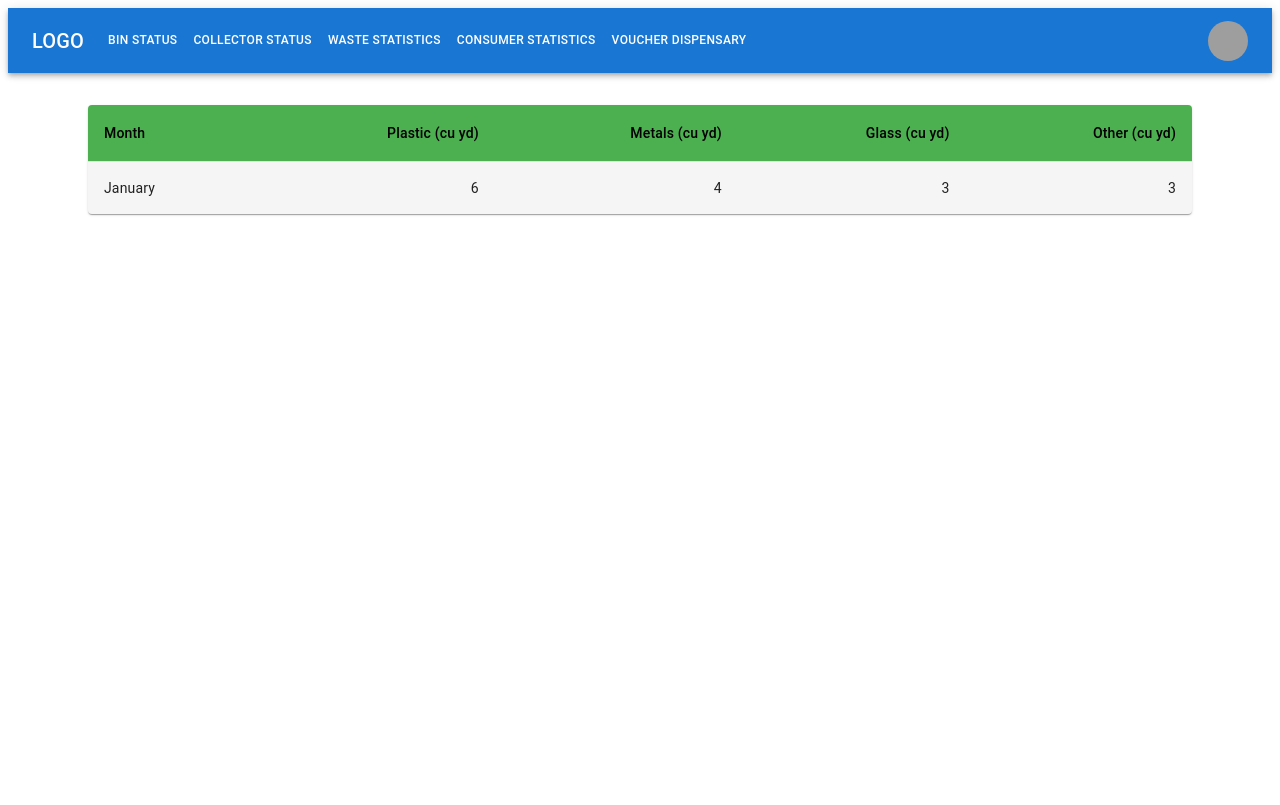
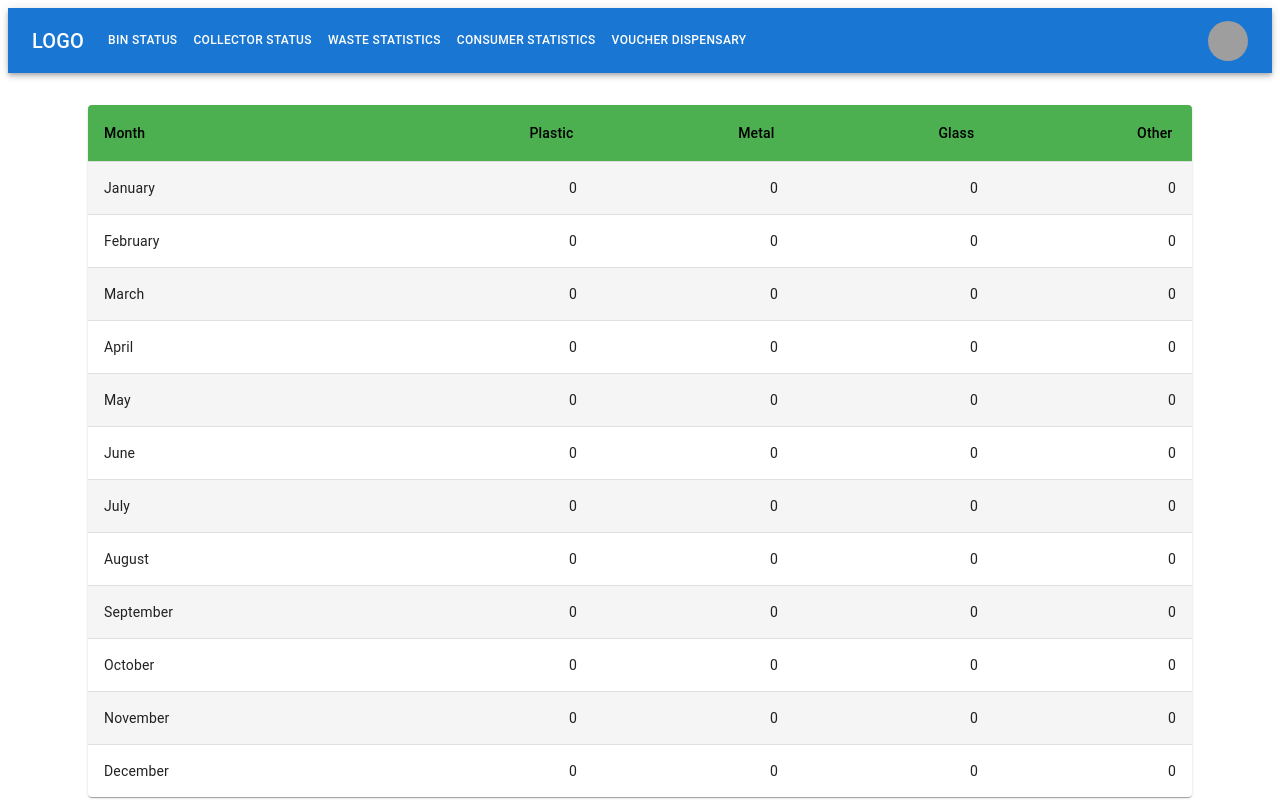
Before and after one commit to tuanle99/EWCE, a React (Create React App) app in the folder client/: page /ewce/WasteStats in a window 1280 px wide. Built offline with nearby package versions, Linux system fonts and the light colour scheme; grey boxes are pictures that could not be loaded.

Commit message:
Update WasteStats.js
Waste Statistics Page display state of data stored in the database.

```diff
--- a/client/src/pages/WasteStats.js
+++ b/client/src/pages/WasteStats.js
@@ -1,4 +1,4 @@
-import React, { useState } from "react";
+import React, { useEffect, useState } from "react";
 import { styled } from '@mui/material/styles';
 import Table from '@mui/material/Table';
 import TableBody from '@mui/material/TableBody';
@@ -39,35 +39,40 @@ const StyledTableRow = styled(TableRow)(({ theme }) => ({
   },
 }));
 
-
-
-function createData(month, plastic, metal, glass, other, year) {
-  return { month, plastic, metal, glass, other, year };
+function createNewData(month, plastic, metal, glass, other) {
+  return { month, plastic, metal, glass, other };
 }
 
-const wasteData = [
-  createData('January', 5, 6, 3, 2, 2021),
-  createData('February', 6, 3, 5, 3, 2021),
-  createData('March', 5, 4, 5, 2, 2021),
-  createData('April', 5, 6, 2, 3, 2021),
-  createData('May', 5, 6, 3, 2, 2021),
-  createData('June', 6, 3, 5, 3, 2021),
-  createData('July', 5, 4, 5, 2, 2021),
-  createData('August', 5, 6, 2, 3, 2021),
-  createData('September', 5, 6, 3, 2, 2021),
-  createData('October', 6, 3, 5, 3, 2021),
-  createData('November', 5, 4, 5, 2, 2021),
-  createData('December', 5, 6, 2, 3, 2021),
-  createData('January', 6, 4, 3, 3, 2022),
-];
+const yearlyData = [
+  createNewData("January", 0, 0, 0, 0),
+  createNewData("February", 0, 0, 0, 0),
+  createNewData("March", 0, 0, 0, 0),
+  createNewData("April", 0, 0, 0, 0),
+  createNewData("May", 0, 0, 0, 0),
+  createNewData("June", 0, 0, 0, 0),
+  createNewData("July", 0, 0, 0, 0),
+  createNewData("August", 0, 0, 0, 0),
+  createNewData("September", 0, 0, 0, 0),
+  createNewData("October", 0, 0, 0, 0),
+  createNewData("November", 0, 0, 0, 0),
+  createNewData("December", 0, 0, 0, 0)
+]
+
+function resetData() {
+  yearlyData.forEach(element => {
+    element.plastic = 0;
+    element.metal = 0;
+    element.glass = 0;
+    element.other = 0;
+  });
+}
 
 function WasteStats() {
   const [value, setValue] = React.useState(new Date());
-  const [rows, setRows] = useState(wasteData.filter(x => (x.year === value.getFullYear())));
+  const [rows, setRows] = useState(yearlyData.map((x) => x));
 
   return (
     <Container>
-
       <LocalizationProvider dateAdapter={AdapterDayjs}>
         <DatePicker
           views={['year']}
@@ -75,19 +80,27 @@ function WasteStats() {
           value={value}
           onChange={(newValue) => {
             setValue(new Date(newValue["$d"]));
+            resetData();
             API.getBins()
               .then(
                 (res) => {
-                  let testing = res.data.flatMap(x =>
+                  let yrData = res.data.flatMap(x =>
                     x.collection_history.map(y => ({ type: x.type, ...y }))
                   ).filter(x =>
                     new Date(x.date).getFullYear() === newValue["$y"]
-                    )
-                    console.log(testing);});
+                  )
+                  yrData.forEach(element => {
+                    let month = new Date(element.date).getMonth();
+                    let typ = element.type;
+                    let amt = element.amount;
+                    yearlyData[month][typ] = yearlyData[month][typ] + amt;
 
-            // .filter(x => (x.last_collected.year === newValue["$y"]));
-            // setRows(newRows);
-          }}
+                  });
+                  let filterData = yearlyData.map((x) => x);
+                  setRows(filterData);
+                })
+          }
+          }
           renderInput={(params) => <TextField {...params} helperText={null} />}
         />
       </LocalizationProvider>
@@ -97,15 +110,15 @@ function WasteStats() {
             <TableHead>
               <TableRow>
                 <StyledTableCell>Month</StyledTableCell>
-                <StyledTableCell align="right">Plastic&nbsp;(cu yd)</StyledTableCell>
-                <StyledTableCell align="right">Metals&nbsp;(cu yd)</StyledTableCell>
-                <StyledTableCell align="right">Glass&nbsp;(cu yd)</StyledTableCell>
-                <StyledTableCell align="right">Other&nbsp;(cu yd)</StyledTableCell>
+                <StyledTableCell align="right">Plastic&nbsp;</StyledTableCell>
+                <StyledTableCell align="right">Metal&nbsp;</StyledTableCell>
+                <StyledTableCell align="right">Glass&nbsp;</StyledTableCell>
+                <StyledTableCell align="right">Other&nbsp;</StyledTableCell>
               </TableRow>
             </TableHead>
             <TableBody>
               {rows.map((row) => (
-                <StyledTableRow key={row.name}>
+                <StyledTableRow key={row.month}>
                   <StyledTableCell component="th" scope="row">
                     {row.month}
                   </StyledTableCell>
```
